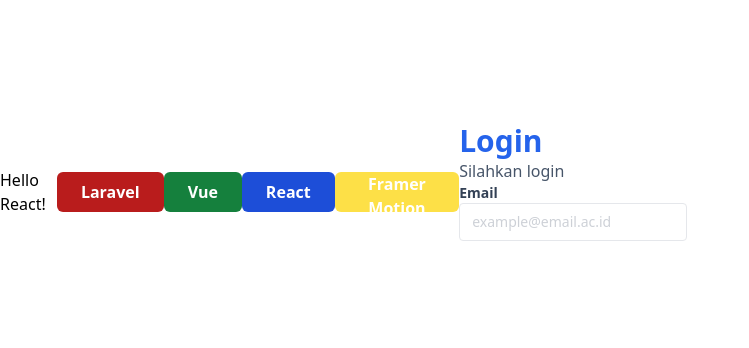
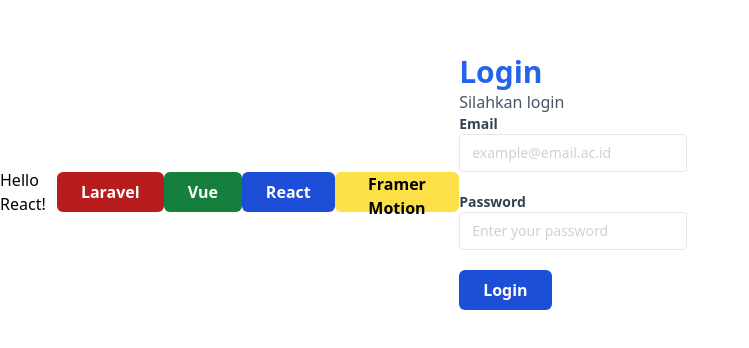
Before and after one commit to ridhocrnv/Belajar-React, a React (Vite) app: page / in a window 1280 px wide. Shown: the part 208-556 px from the top of the page, without its empty margins (0-749 px from the left). Built offline with nearby package versions, Linux system fonts and the light colour scheme.

Commit message:
refactor: memperbaiki variant agar lebih mudah modifikasi warna pada button

```diff
--- a/src/App.jsx
+++ b/src/App.jsx
@@ -2,16 +2,16 @@
 
 const Button = (props) => {
     const variants = {
-        red: 'bg-red-700',
-        green: 'bg-green-700',
-        blue: 'bg-blue-700',
+        red: 'bg-red-700 text-white',
+        green: 'bg-green-700 text-white',
+        blue: 'bg-blue-700 text-white',
     }
 
-    const bgColor = variants[props.variant] || 'bg-yellow-300 text-black'
+    const style = variants[props.variant] || 'bg-yellow-300 text-black'
 
     return (
         <button
-            className={`h-10 px-6 font-bold rounded-md ${bgColor} text-white`}
+            className={`h-10 px-6 font-bold rounded-md ${style}`}
         >
             {props.children}
         </button>
@@ -39,9 +39,25 @@
                         </label>
                         <input
                             type="text"
-                            className="text-sm border rounded 2-full py-2 px-3 text-slate-700 placeholder:opacity-50"
+                            className="text-sm border rounded w-half py-2 px-3 text-slate-700 placeholder:opacity-50"
                             placeholder='example@email.ac.id'
                         />
+                    </div>
+                    <div className="mb-5">
+                        <label
+                            htmlFor=""
+                            className="block text-slate-700 text-sm font-bold"
+                        >
+                            Password
+                        </label>
+                        <input
+                            type="password"
+                            className="text-sm border rounded w-half py-2 px-3 text-slate-700 placeholder:opacity-50"
+                            placeholder='Enter your password'
+                        />
+                    </div>
+                    <div className='mb-5'>
+                        <Button variant="blue">Login</Button>
                     </div>
                 </form>
             </div>
```
